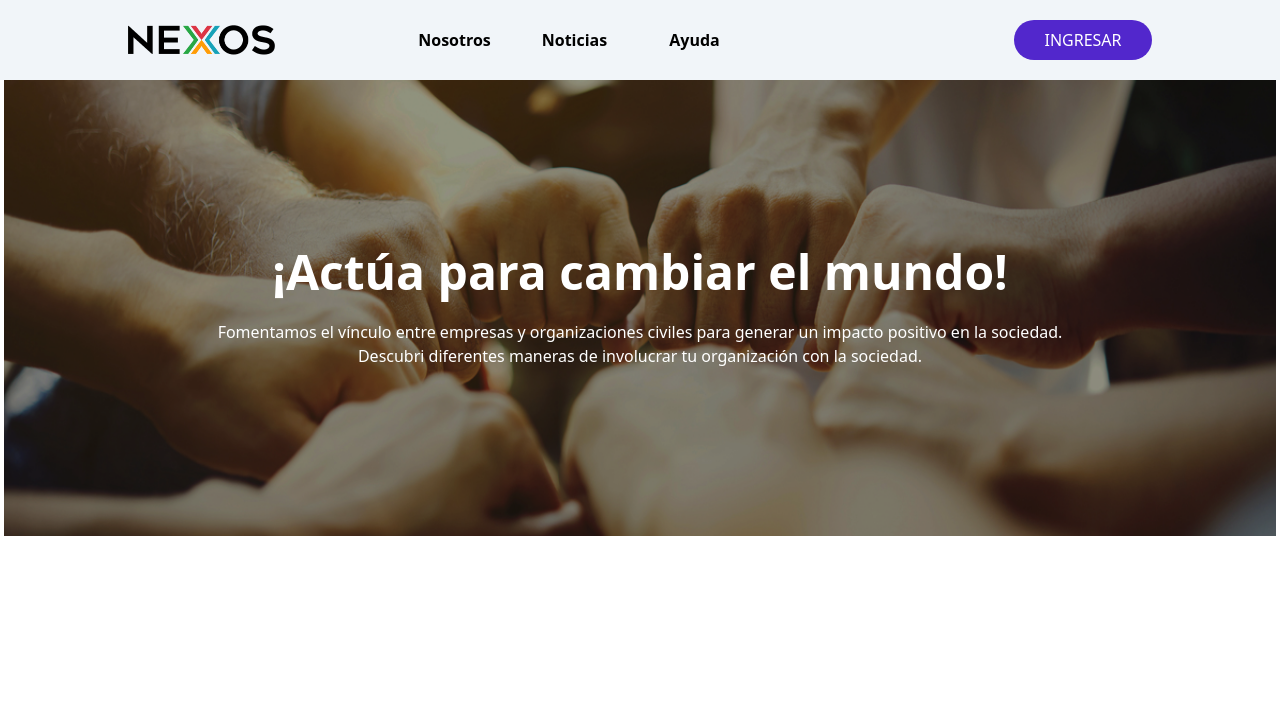
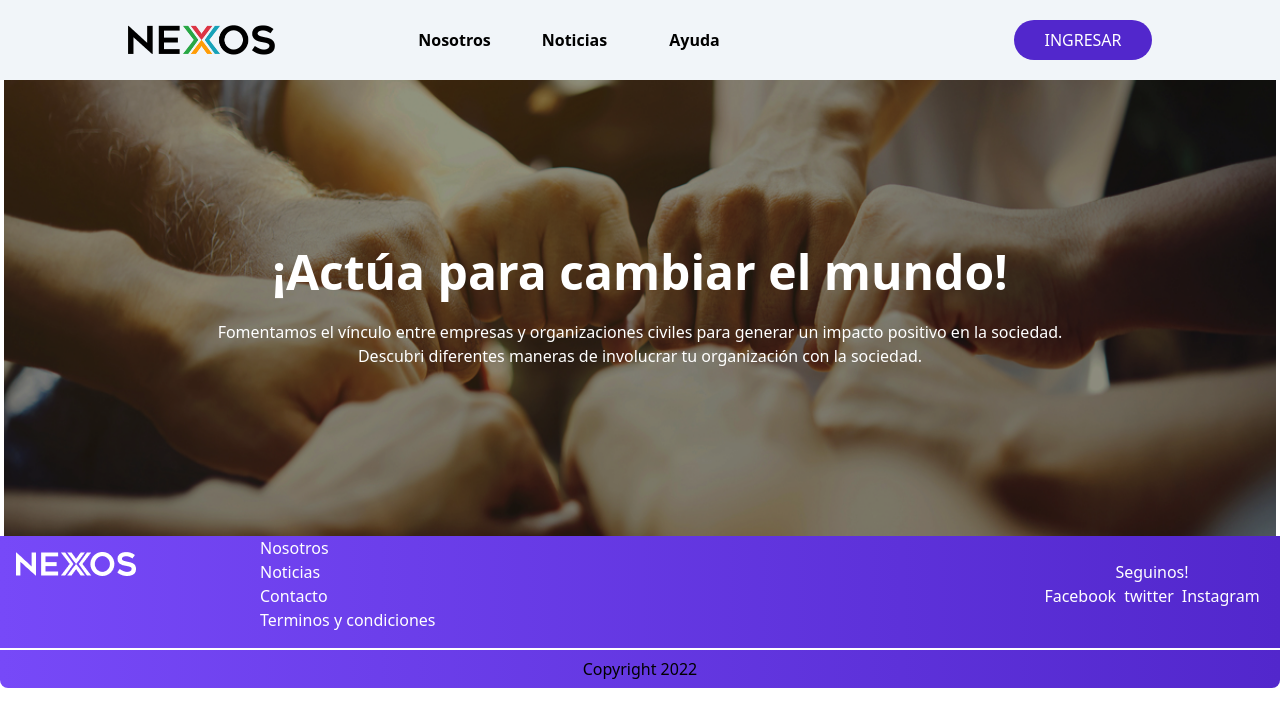
Before and after one commit to CarlosSeguessa/Proyecto-1-Senpai-Academy, a website: page src/index.html in a window 1280 px wide. Drawn offline with Linux system fonts and the light colour scheme.

Commit message:
Añadimos Footer

```diff
--- a/src/index.html
+++ b/src/index.html
@@ -1,21 +1,30 @@
 <!DOCTYPE html>
 <html lang="en">
+
 <head>
     <meta charset="UTF-8">
     <meta http-equiv="X-UA-Compatible" content="IE=edge">
     <meta name="viewport" content="width=device-width, initial-scale=1.0">
-    <link rel="stylesheet" href="https://cdnjs.cloudflare.com/ajax/libs/font-awesome/6.1.2/css/all.min.css" integrity="sha512-1sCRPdkRXhBV2PBLUdRb4tMg1w2YPf37qatUFeS7zlBy7jJI8Lf4VHwWfZZfpXtYSLy85pkm9GaYVYMfw5BC1A==" crossorigin="anonymous" referrerpolicy="no-referrer" />
+    <link rel="stylesheet" href="https://cdnjs.cloudflare.com/ajax/libs/font-awesome/6.1.2/css/all.min.css" integrity="sha512-1sCRPdkRXhBV2PBLUdRb4tMg1w2YPf37qatUFeS7zlBy7jJI8Lf4VHwWfZZfpXtYSLy85pkm9GaYVYMfw5BC1A=="
+        crossorigin="anonymous" referrerpolicy="no-referrer" />
     <title>Nexos</title>
     <link rel="stylesheet" href="./main.css">
 </head>
+
 <body>
     <header class="flex flex-row h-[10vh] w-full bg-slate-100 items-center px-5 sm:px-32">
         <img src="../assets/img/logo.png" alt="Logo" class="w-[200px] h-[30px] sm:h-[30px]">
         <nav class="hidden sm:flex  justify-center">
             <ul class="sm:w-[600px] flex flex-row items-center justify-center">
-                <li class="w-[120px] h-[40px] flex items-center justify-center font-bold"><a href="#">Nosotros</a></li>
-                <li class="w-[120px] h-[40px] flex items-center justify-center font-bold"><a href="#">Noticias</a></li>
-                <li class="w-[120px] h-[40px] flex items-center justify-center font-bold"><a href="#">Ayuda</a></li>
+                <li class="w-[120px] h-[40px] flex items-center justify-center font-bold">
+                    <a href="#">Nosotros</a>
+                </li>
+                <li class="w-[120px] h-[40px] flex items-center justify-center font-bold">
+                    <a href="#">Noticias</a>
+                </li>
+                <li class="w-[120px] h-[40px] flex items-center justify-center font-bold">
+                    <a href="#">Ayuda</a>
+                </li>
             </ul>
         </nav>
         <div class="hidden sm:flex w-full sm:justify-end">
@@ -29,13 +38,63 @@
         <img src="../assets/img/manos.jpg" alt="Header image" class="h-[27vh]  sm:h-[57vh] sm:w-full object-fill opacity-60 ">
         <div class="absolute bottom-0 top-0 text-white w-full h-full">
             <div class="flex flex-col items-center justify-center h-full w-full opacity-100">
-            <h2 class="text-2xl sm:text-5xl font-bold">¡Actúa para cambiar el mundo!</h2>
-            <br>
-            <p class="text-center">Fomentamos el vínculo entre empresas y organizaciones civiles para generar un  impacto positivo en la sociedad.</p>
-            <p class="text-center">Descubri diferentes maneras de involucrar tu organización con la sociedad.</p>
+                <h2 class="text-2xl sm:text-5xl font-bold">¡Actúa para cambiar el mundo!</h2>
+                <br>
+                <p class="text-center">Fomentamos el vínculo entre empresas y organizaciones civiles para generar un impacto positivo en la sociedad.</p>
+                <p class="text-center">Descubri diferentes maneras de involucrar tu organización con la sociedad.</p>
             </div>
         </div>
     </div>
 
+    <footer class="w-full flex flex-col  bg-gradient-to-r from-[#7749F8] to-[#5227CC] rounded-b-lg">
+        <section class="sm:grid sm:grid-cols-5">
+        <div>
+
+            <div class="p-4 sm:col-start-1">
+                <img src="../assets/img/logo-blanco.png" alt=" logo blanco">
+            </div>
+        </div>
+        <div class="w-full sm:col-start-2">
+            <ul class="text-white flex sm:flex-col">
+                <li class="mx-1 underline sm:no-underline">Nosotros</li>
+                <li class="mx-1 underline sm:no-underline">Noticias </li>
+                <li class="mx-1 underline sm:no-underline">Contacto</li>
+                <li class="mx-1 underline sm:no-underline">Terminos y condiciones</li>
+
+
+            </ul>
+        </div>
+        <div class="flex w-full items-center justify-center text-white flex-col sm:col-start-5">
+            <div>
+
+                <h3>
+                    Seguinos!
+                </h3>
+            </div>
+            <div class="flex w-full flex-row justify-center items-center">
+                <p>
+                    Facebook
+                </p>
+                <p class="mx-5 sm:mx-2">
+                    twitter
+                </p>
+                <p>
+                    Instagram
+                </p>
+            </div>
+        </div>
+
+        <div class="flex w-full justify-center items-center border-t-2 border-white h-10 sm:col-span-5 sm:mt-4 ">
+
+        <p>Copyright 2022</p>
+
+        </div>
+    </section>
+
+    </footer>
+
+
+
 </body>
+
 </html>
```
Also changed, not shown: src/main.css.
